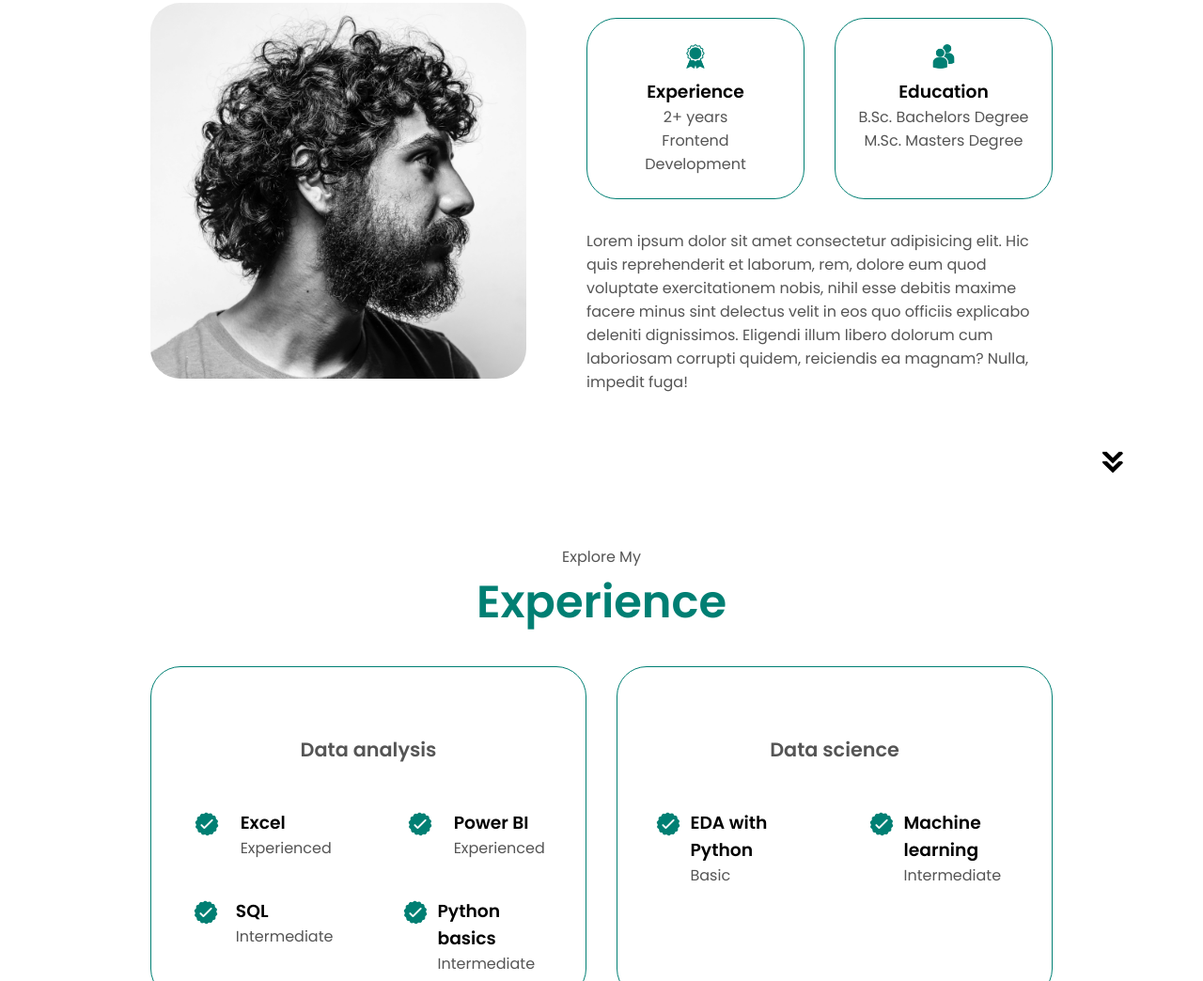
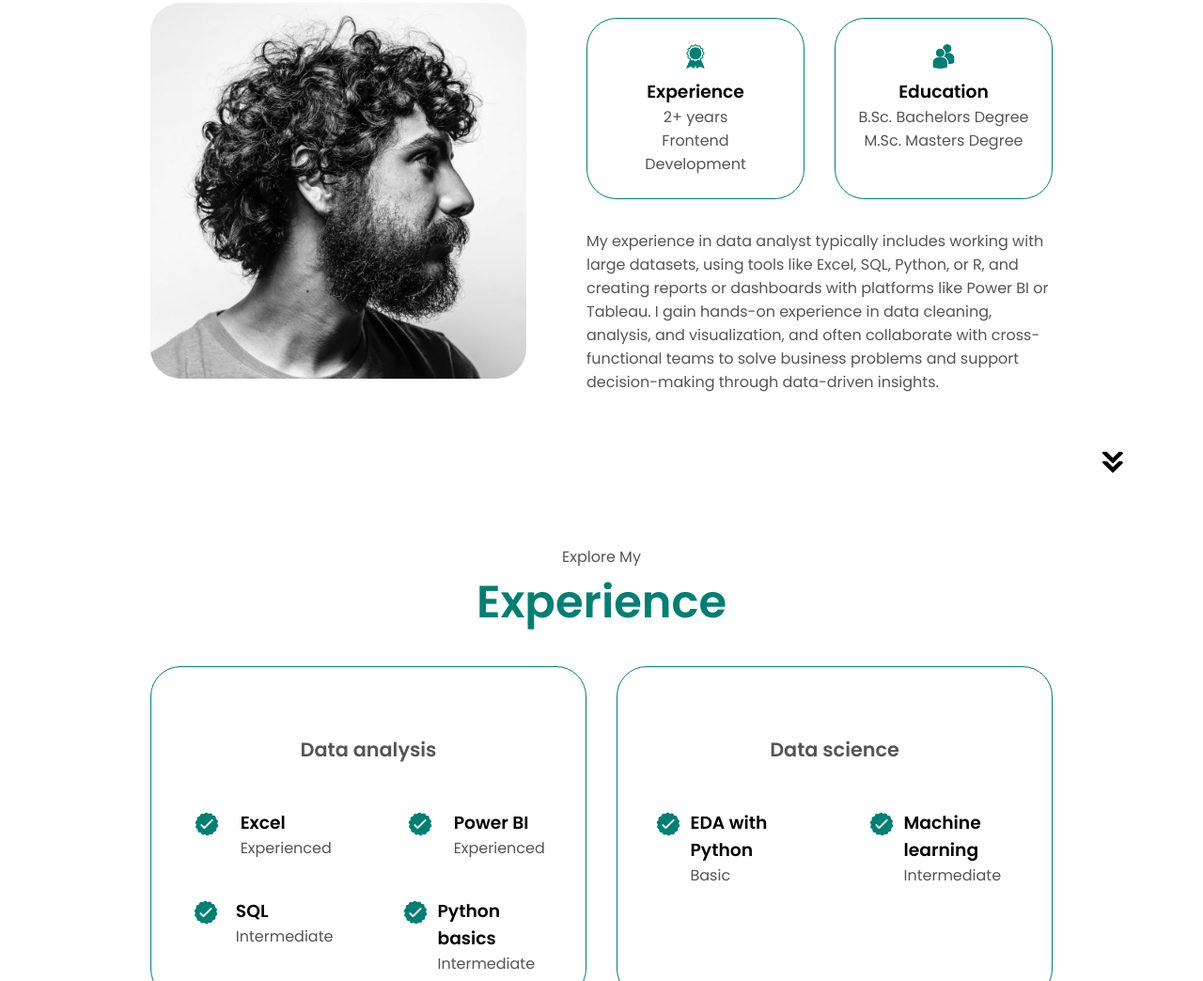
Before and after one commit to Akinlawon12/akinlawongaffar.github.io, a plain HTML site: page index.html in a window 1280 px wide. Shown: the part 1116-2160 px from the top of the page at 94% size. Drawn offline with Linux system fonts and the light colour scheme.

Commit message:
Update index.html

```diff
--- a/index.html
+++ b/index.html
@@ -105,12 +105,10 @@
           </div>
           <div class="text-container">
             <p>
-              Lorem ipsum dolor sit amet consectetur adipisicing elit. Hic quis
-              reprehenderit et laborum, rem, dolore eum quod voluptate
-              exercitationem nobis, nihil esse debitis maxime facere minus sint
-              delectus velit in eos quo officiis explicabo deleniti dignissimos.
-              Eligendi illum libero dolorum cum laboriosam corrupti quidem,
-              reiciendis ea magnam? Nulla, impedit fuga!
+             My experience in data analyst typically includes working with large datasets, using tools like Excel, SQL, Python, or R, and
+              creating reports or dashboards with platforms like Power BI or Tableau.
+              I gain hands-on experience in data cleaning, analysis, and visualization,
+              and often collaborate with cross-functional teams to solve business problems and support decision-making through data-driven insights.
             </p>
           </div>
         </div>
```
